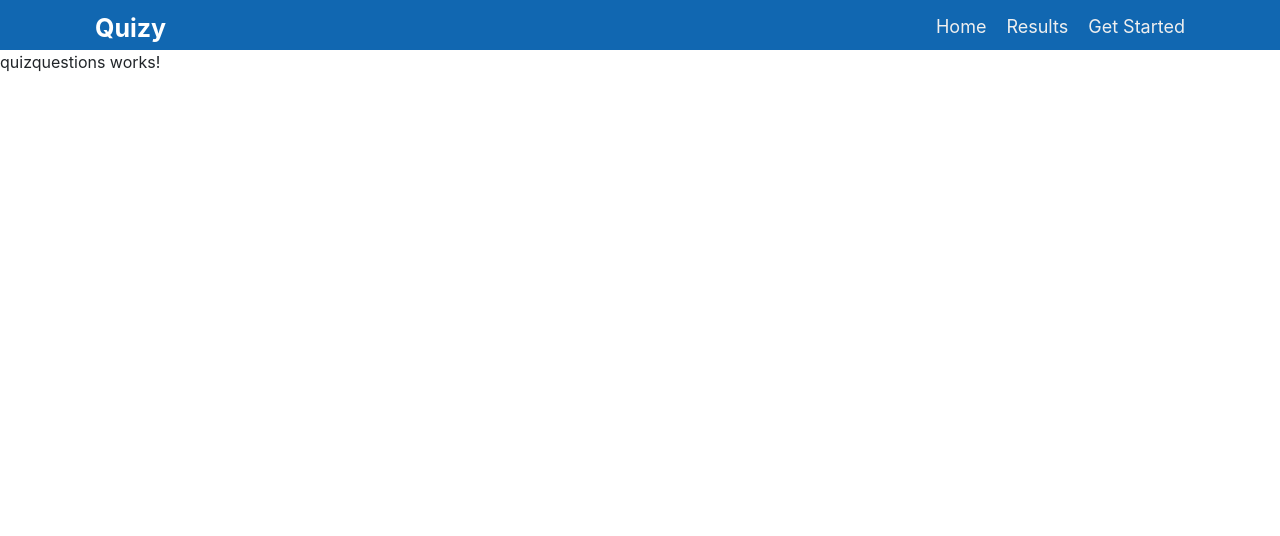
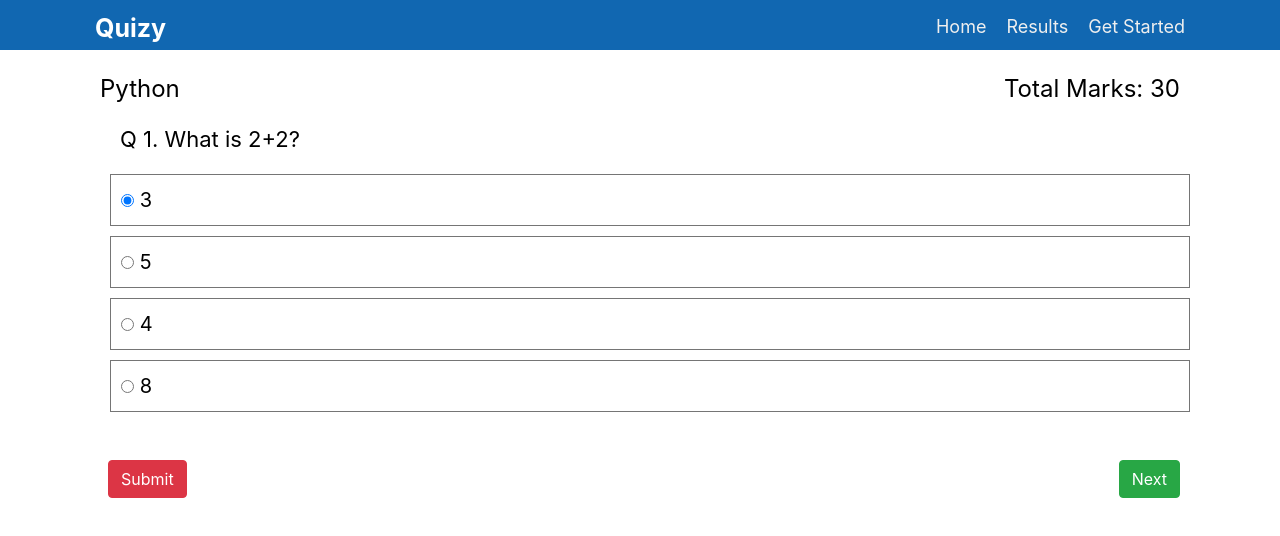
Before and after one commit to samyakjain101/VoidHacks--Incognito-s, an Angular app in the folder quizAngular/: page /quiz-questions in a window 1280 px wide. Shown: the top 536 px of the page. Built offline with nearby package versions, Linux system fonts and the light colour scheme.

Commit message:
quiz question created

```diff
--- a/quizAngular/src/app/quizdetail/quizdetail.component.html
+++ b/quizAngular/src/app/quizdetail/quizdetail.component.html
@@ -8,7 +8,7 @@
                     <td>Python</td>
                 </tr>
                 <tr>
-                    <td>Time</td>
+                    <td>Duration</td>
                     <td>30 Mins</td>
 
                 </tr>
--- a/quizAngular/src/app/quizquestions/quizquestions.component.css
+++ b/quizAngular/src/app/quizquestions/quizquestions.component.css
@@ -0,0 +1,68 @@
+.quizheader {
+    color: black;
+    padding-bottom: 0px;
+}
+
+.quizheadtext {
+    color: black;
+    font-size: 24px;
+    padding: 5px 0px;
+    margin-bottom: 0px;
+}
+
+.quiztext {
+    color: black;
+    font-size: 20px;
+    line-height: 40px;
+    padding: 5px 10px;
+    border: 1px solid #757575;
+    margin: 10px;
+}
+
+.quizquestion {
+    color: black;
+    font-size: 22px;
+    line-height: 40px;
+    padding: 5px 10px;
+    margin: 10px;
+}
+
+.floatleft {
+    float: left;
+}
+
+.floatright {
+    float: right;
+}
+
+.quiz-time {
+    color: black;
+    font-size: 22px;
+    line-height: 40px;
+    padding: 5px 2px;
+    margin-bottom: 0px;
+}
+
+.quitbtn {
+    float: right;
+    margin: 5px 10px;
+    padding: 5px 15px;
+    font-size: 18px;
+}
+
+.skipbtn {
+    background: #76767B;
+    color: white;
+}
+
+.questiontag {
+    background: #FFFFFF;
+    box-shadow: 0px 0px 5px 2px rgba(0, 0, 0, 0.25);
+    border-radius: 10px;
+    width: 48px;
+    height: 48px;
+    padding: 8px 0px;
+    margin: 10px 7px;
+    font-size: 22px;
+    text-align: center;
+}
--- a/quizAngular/src/app/quizquestions/quizquestions.component.html
+++ b/quizAngular/src/app/quizquestions/quizquestions.component.html
@@ -1 +1,30 @@
-<p>quizquestions works!</p>
+<div class="pt-3">
+  <div class="quizheader container">
+    <div class="col-lg-12">
+      <p class="quizheadtext floatleft">Python</p>
+      <p class="quizheadtext floatright">Total Marks: 30</p>
+    </div>
+  </div>
+  <div class="container">
+    <div class="col-lg-12 mb-5">
+      <p class="quizquestion mt-5">Q <span>1</span>. What is 2+2?</p>
+
+      <p class="quiztext col-12">
+        <input class="p-1" type="radio" checked name="optradio" /> 3
+      </p>
+      <p class="quiztext col-12">
+        <input class="p-1" type="radio" name="optradio" /> 5
+      </p>
+      <p class="quiztext col-12">
+        <input class="p-1" type="radio" name="optradio" /> 4
+      </p>
+      <p class="quiztext col-12">
+        <input class="p-1" type="radio" name="optradio" /> 8
+      </p>
+    </div>
+    <div class="col-lg-12">
+      <button class="btn btn-success float-right ml-2">Next</button>
+      <button class="btn btn-danger float-left ml-2">Submit</button>
+    </div>
+  </div>
+</div>
```
